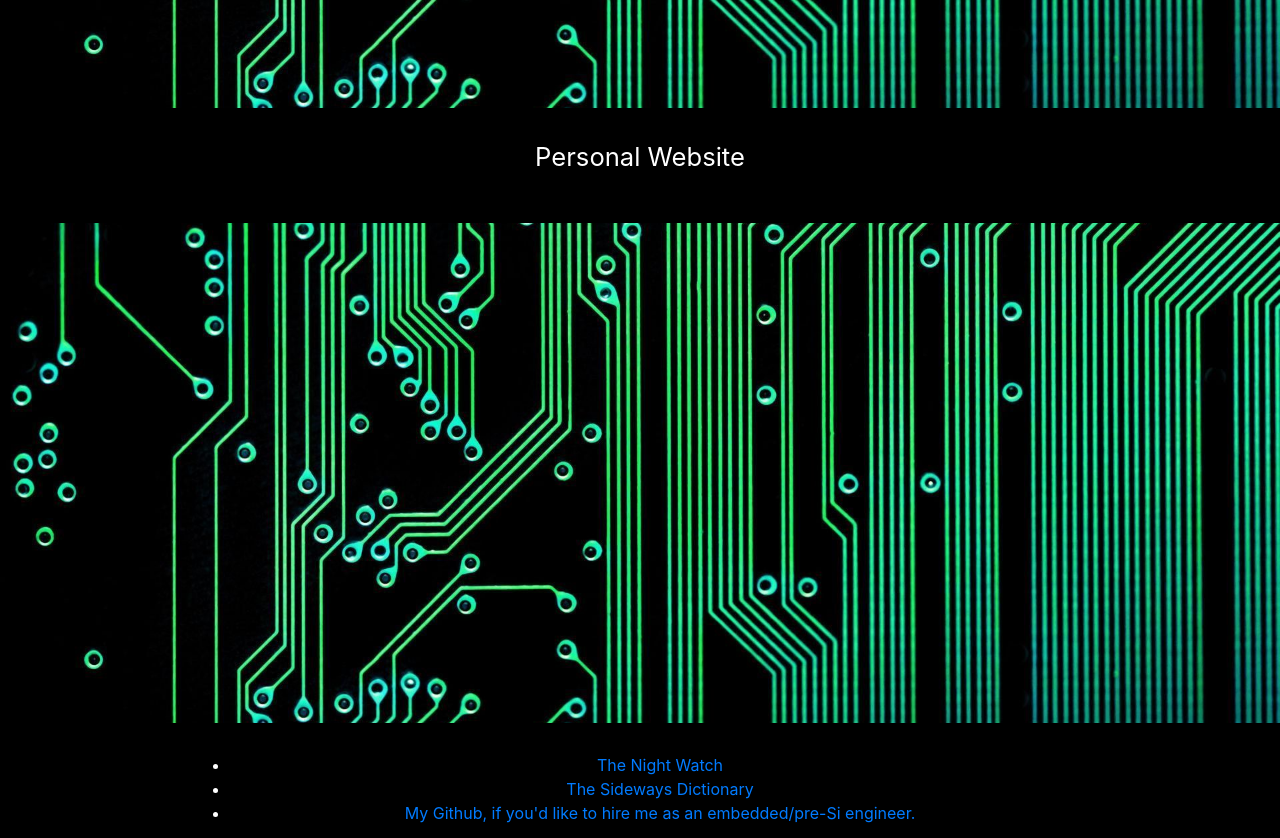
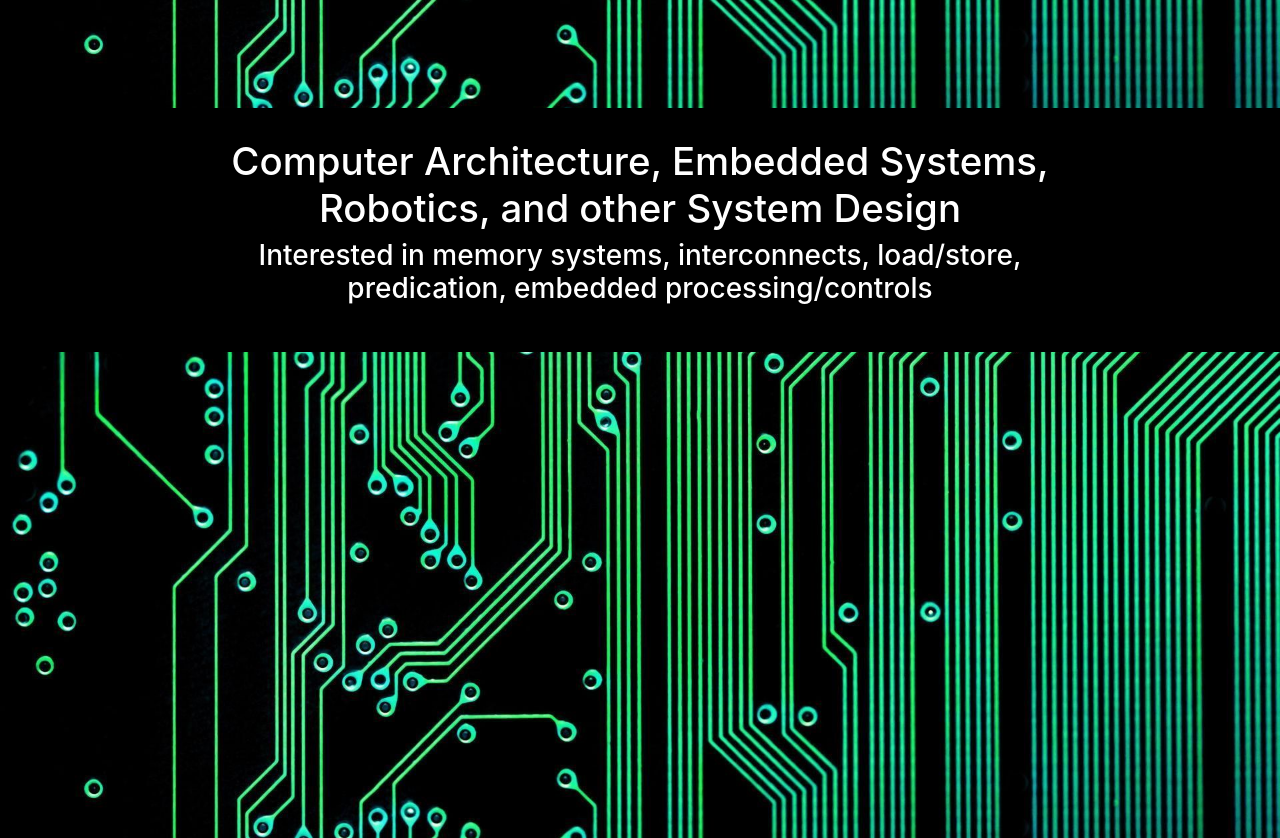
Before and after one commit to adithyashok/adithyashok.github.io, a plain HTML site: page index.html in a window 1280 px wide. Shown: the part 1140-1978 px from the top of the page. Drawn offline with nearby package versions, Linux system fonts and the light colour scheme.

Commit message:
Update index.html

```diff
--- a/index.html
+++ b/index.html
@@ -22,7 +22,11 @@
 	</div>
 		<div class="parallax"></div>
 	<div class="center">
-		<p style="font-size: 2vw;">Personal Website </p>
+ 		 <!-- Page content -->
+
+		<h2 style="font-size: 3vw;">Computer Architecture, Embedded Systems, Robotics, and other System Design</h2>
+		<h3>Interested in memory systems, interconnects, load/store, predication, embedded processing/controls</h3>
+		<p></p>
 	</div>
 	<div class="parallax"></div>
 	<div class="center">
```
